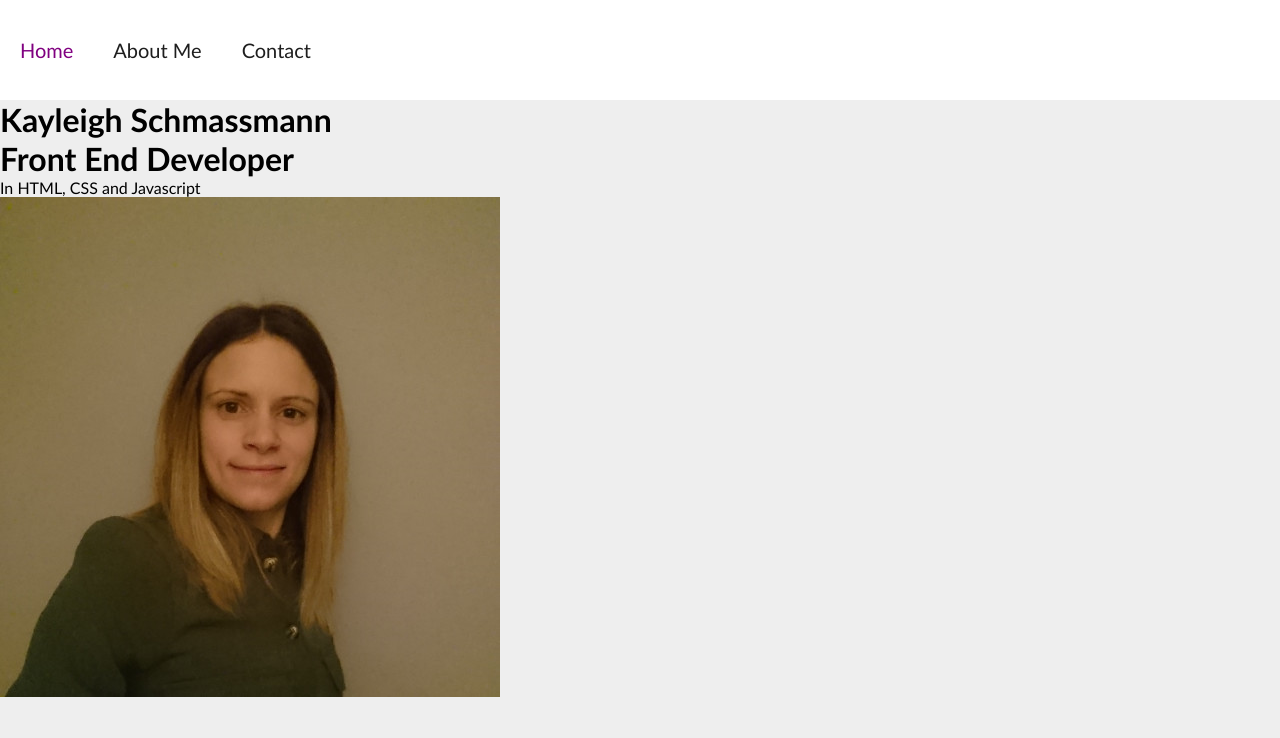
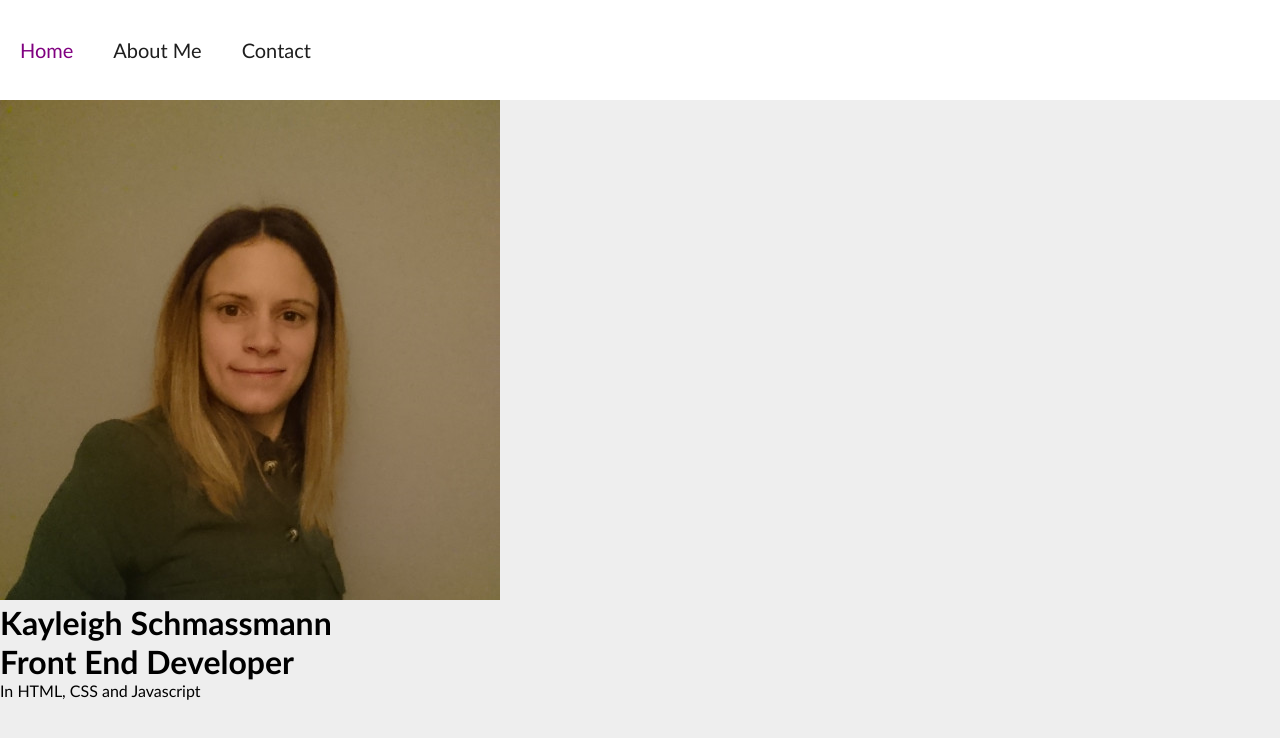
Before and after one commit to KayleighSch/Project-1-Personal-Portfolio, a plain HTML site: page index.html in a window 1280 px wide. Drawn offline with Linux system fonts and the light colour scheme.

Commit message:
In Nav: Amended home href to index.html and contact href to contact.html, added div class= "nav-wrapper" and deleted nav links Amended div class banner to content

```diff
--- a/index.html
+++ b/index.html
@@ -8,18 +8,18 @@
 </head>
 <body>
     <nav>
-        <ul>
-            <li><a href="home.html" class="nav-link">Home</a></li>
-            <li><a href="about.html" class="nav-link">About Me</a></li>
-            <li><a href="contactme.html" class="nav-link">Contact</a></li>
-        </ul>
+        <div class= "nav-wrapper">
+            <ul>
+                <li><a href="index.html">Home</a></li>
+                <li><a href="about.html">About Me</a></li>
+                <li><a href="contact.html">Contact</a></li>
+            </ul>
+        </div>
     </nav>
-    <div id="Banner">
-        <h1>Kayleigh Schmassmann</h1>
-        <h1>Front End Developer</h1>
+    <div class="content">
+        <img class = "profile-pic" src="Linked in Photo.jpeg">
+        <h1>Kayleigh Schmassmann<br>Front End Developer</h1>
 	    <p>In HTML, CSS and Javascript </p>
-        <img class = "profile-pic" src="Linked in Photo.jpeg">
     </div>
-    <div id="content"></div>
     <div id="footer"></div>
 </body>
```
